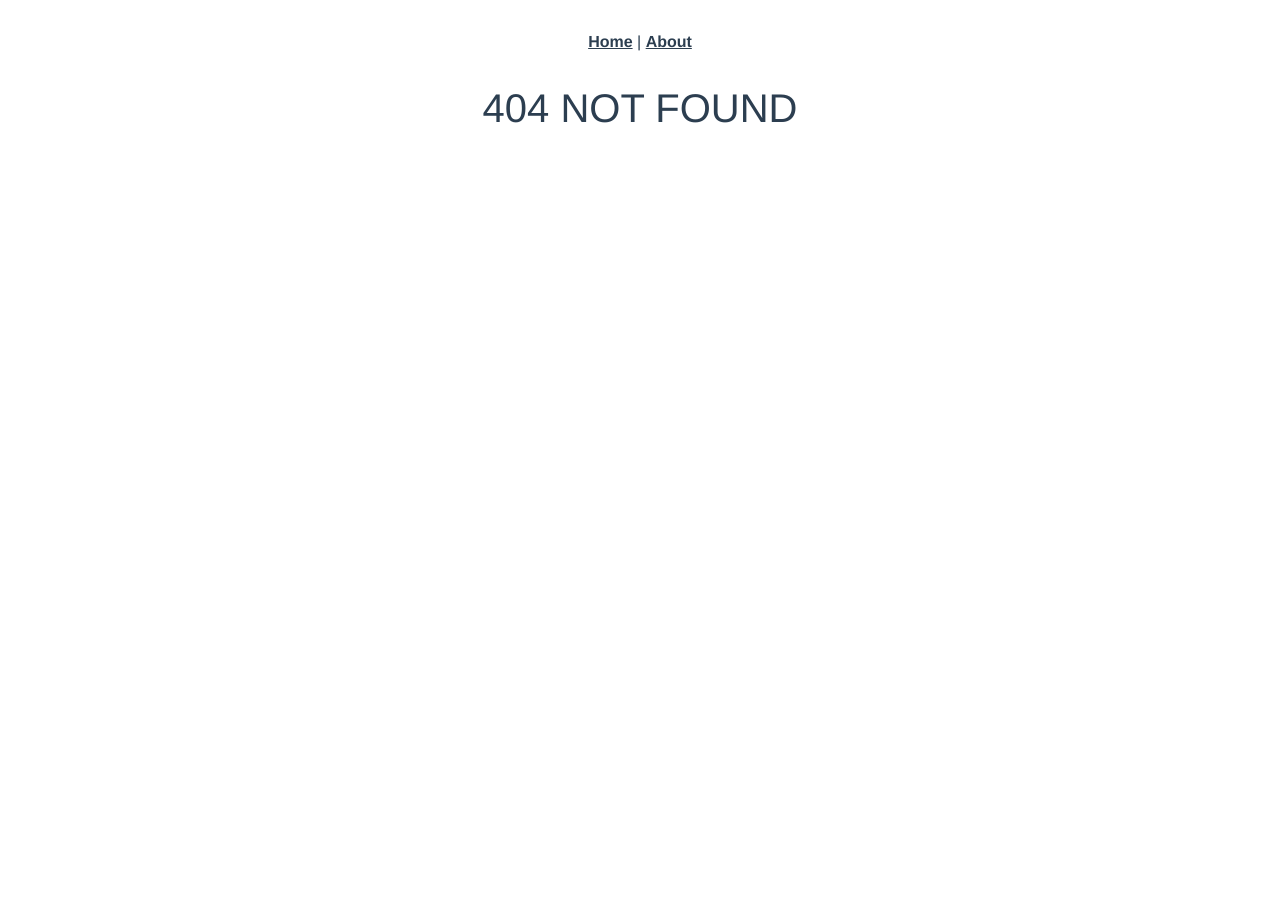
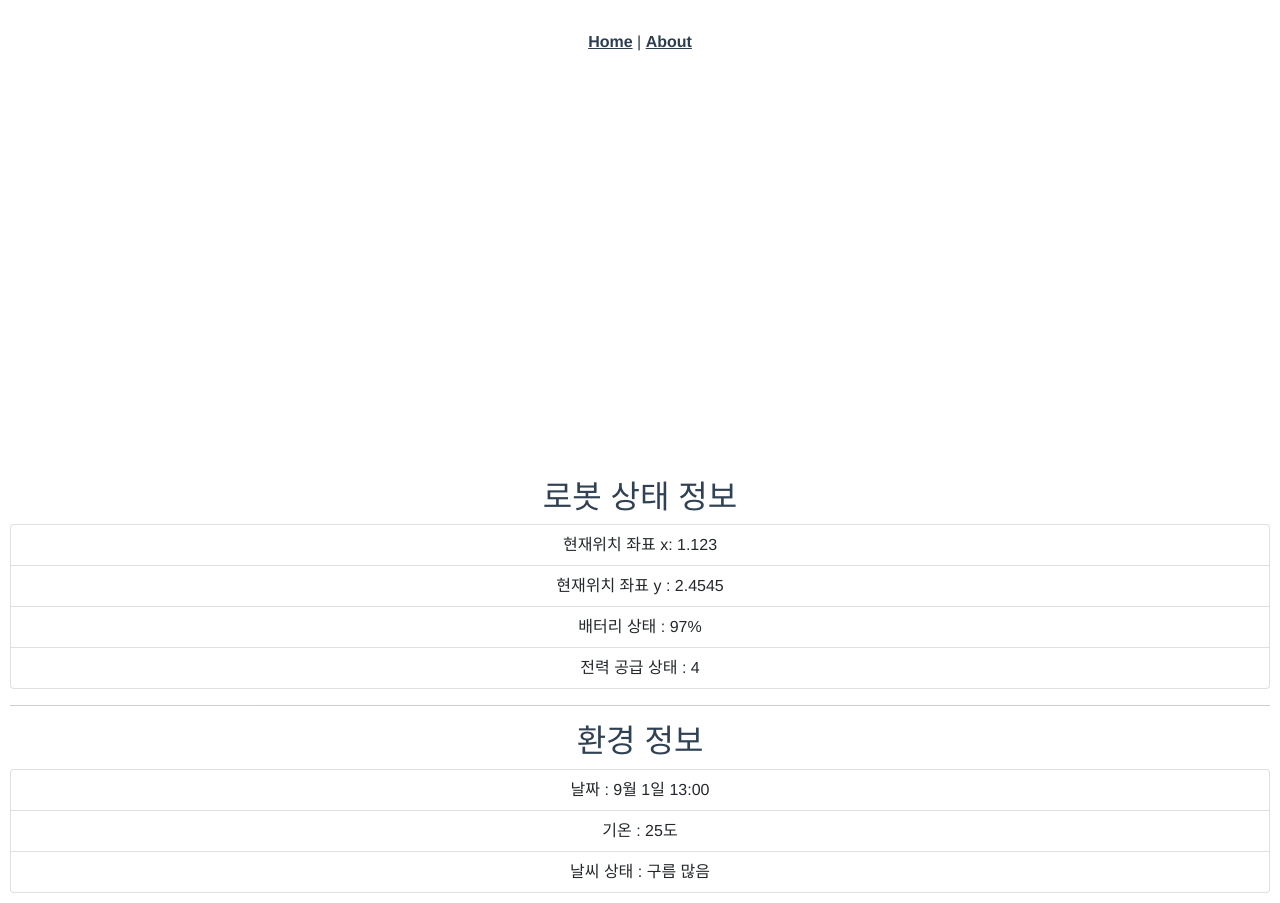
Before and after one commit to dongjuk157/Banji, a Vue app in the folder ros2_smart_home/web/client/: page /settings/robot in a window 1280 px wide. Before the commit this address led to /notfound. Before the commit the page ends 800 px from the top, so only its background shows below. Built offline with nearby package versions, Linux system fonts and the light colour scheme.

Commit message:
[FE][Feat][#S05P21B301-352] Add robotstatus page

```diff
--- /dev/null
+++ b/ros2_smart_home/web/client/src/components/RobotStatus.vue
@@ -0,0 +1,94 @@
+<template>
+  <div v-if="checkRobot">
+    <h1 style="margin-top: 50%;">로봇<br>찾는중...</h1>
+    <div class="d-flex justify-content-center align-items-center" style="margin-top: 70px;">
+      <b-spinner></b-spinner>
+    </div>
+  </div>
+  <div v-else>
+    <div class="status">
+      <h2>로봇 상태 정보</h2>
+      <b-list-group>
+        <b-list-group-item v-for="(data, name) in status" :key="name">
+          {{ name }} {{ data }}
+        </b-list-group-item>
+      </b-list-group>
+      <hr>
+      <h2>환경 정보 </h2>
+      <b-list-group>
+        <b-list-group-item v-for="(data, name) in envir" :key="name">
+          {{ name }} {{ data }}
+        </b-list-group-item>
+      </b-list-group>
+    </div>
+  </div>
+</template>
+
+<script>
+export default {
+  name: 'RobotStatus',
+  data() {
+    return {
+      checkRobot: true,
+      // 추후에 vuex state에 해당 로봇 상태 데이터를 저장할 예정.
+      status: {
+        '현재위치 좌표 x: ': 1.123,
+        '현재위치 좌표 y :': 2.4545,
+        '배터리 상태 :': '97%',
+        '전력 공급 상태 : ': 4,
+        // 더 추가할 것이 있는지
+      },
+      envir: {
+        '날짜 :': '9월 1일 13:00',
+        '기온 :': '25도',
+        '날씨 상태 :': '구름 많음',
+      },
+    };
+  },
+  // 찾는 거를 왜하냐? 1. 배터리 나갔을 수도 있는데... 근데 연결은 되지않나?
+  // 이 부분 한번 같이 말해보기 ㅇㅇ
+  methods: {
+    changeRobotStatus() {
+      this.checkRobot = false;
+      console.log('왜안나와?');
+    },
+  },
+  created() {
+    // 아니면 css transition으로
+    if (this.checkRobot) {
+      setTimeout(() => {
+        console.log('gdgd');
+        this.changeRobotStatus();
+      }, 3000);
+    }
+  },
+};
+</script>
+
+<style scoped>
+  .status {
+    /* display: inline-block; */
+    margin-top: 30%;
+    padding: 10px;
+    animation: fadein 2.5s;
+    -webkit-animation: fadein 2.5s; /* Safari and Chrome */
+  }
+
+  @keyframes fadein {
+      from {
+          opacity: 0;
+      }
+      to {
+          opacity: 1;
+      }
+  }
+  @-webkit-keyframes fadein { /* Safari and Chrome */
+      from {
+          opacity: 0;
+      }
+      to {
+          opacity: 1;
+      }
+  }
+
+</style>
--- a/ros2_smart_home/web/client/src/router/index.js
+++ b/ros2_smart_home/web/client/src/router/index.js
@@ -1,6 +1,7 @@
 import Vue from 'vue';
 import VueRouter from 'vue-router';
 import Home from '../views/Home.vue';
+import RobotStatus from '../components/RobotStatus.vue';
 
 Vue.use(VueRouter);
 
@@ -24,6 +25,11 @@ const routes = [
     component: () => import(/* webpackChunkName: "about" */ '../components/NotFound.vue'),
   },
   {
+    path: '/settings/robot',
+    name: 'RobotSetting',
+    component: RobotStatus,
+  },
+  {
     path: '*',
     redirect: '/notfound',
   },
```
